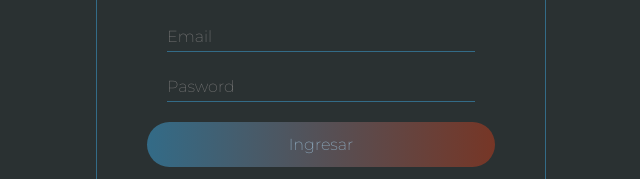
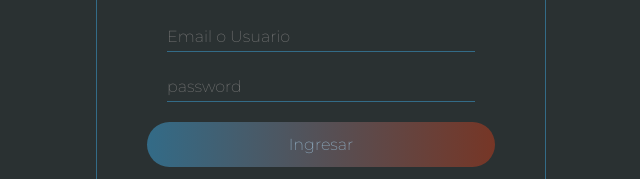
Before and after one commit to DiegoJTR21/diegojtr21.github.io, a plain HTML site: page practicas/login/index.html in a window 1280 px wide. Shown: the part 307-486 px from the top of the page, 319-959 px from the left. Drawn offline with Linux system fonts and the light colour scheme.

Commit message:
Initial commit

```diff
--- a/practicas/login/index.html
+++ b/practicas/login/index.html
@@ -30,10 +30,10 @@
                     <h3>Bienvenido<p>(sin funcion)</p></h3>
                     <form action="">
                         <div class="input-box">
-                            <input type="text" placeholder="Email" class="input-control">
+                            <input type="text" placeholder="Email o Usuario" class="input-control">
                         </div>
                         <div class="input-box">
-                            <input type="password" placeholder="Pasword" class="input-control">
+                            <input type="password" placeholder="password" class="input-control">
                         </div>
                         <button type="submit" class="btn">Ingresar</button>
                         <a href="/index.html"><button type="button" class="btn-r">Regresar</button></a>
```
